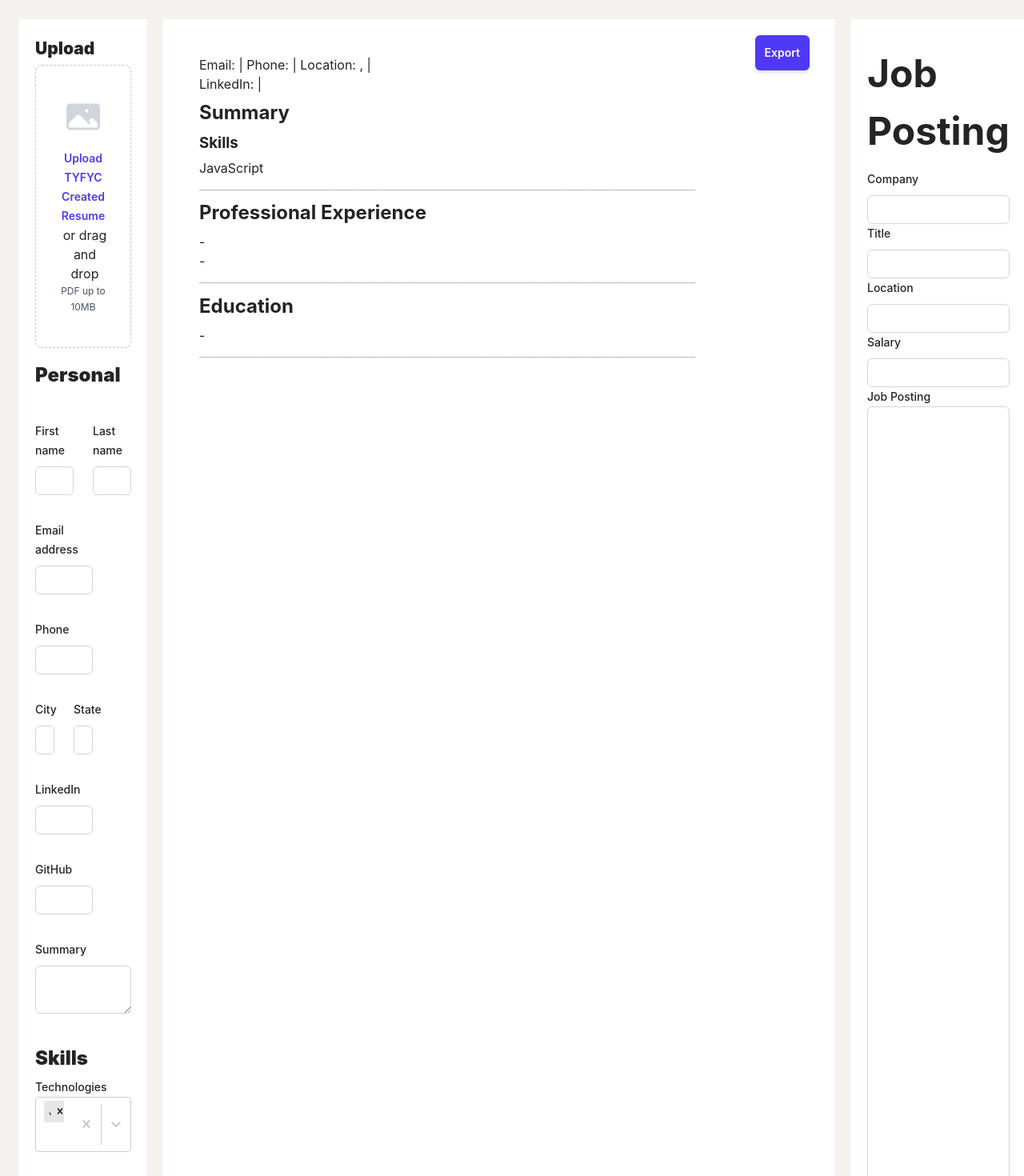
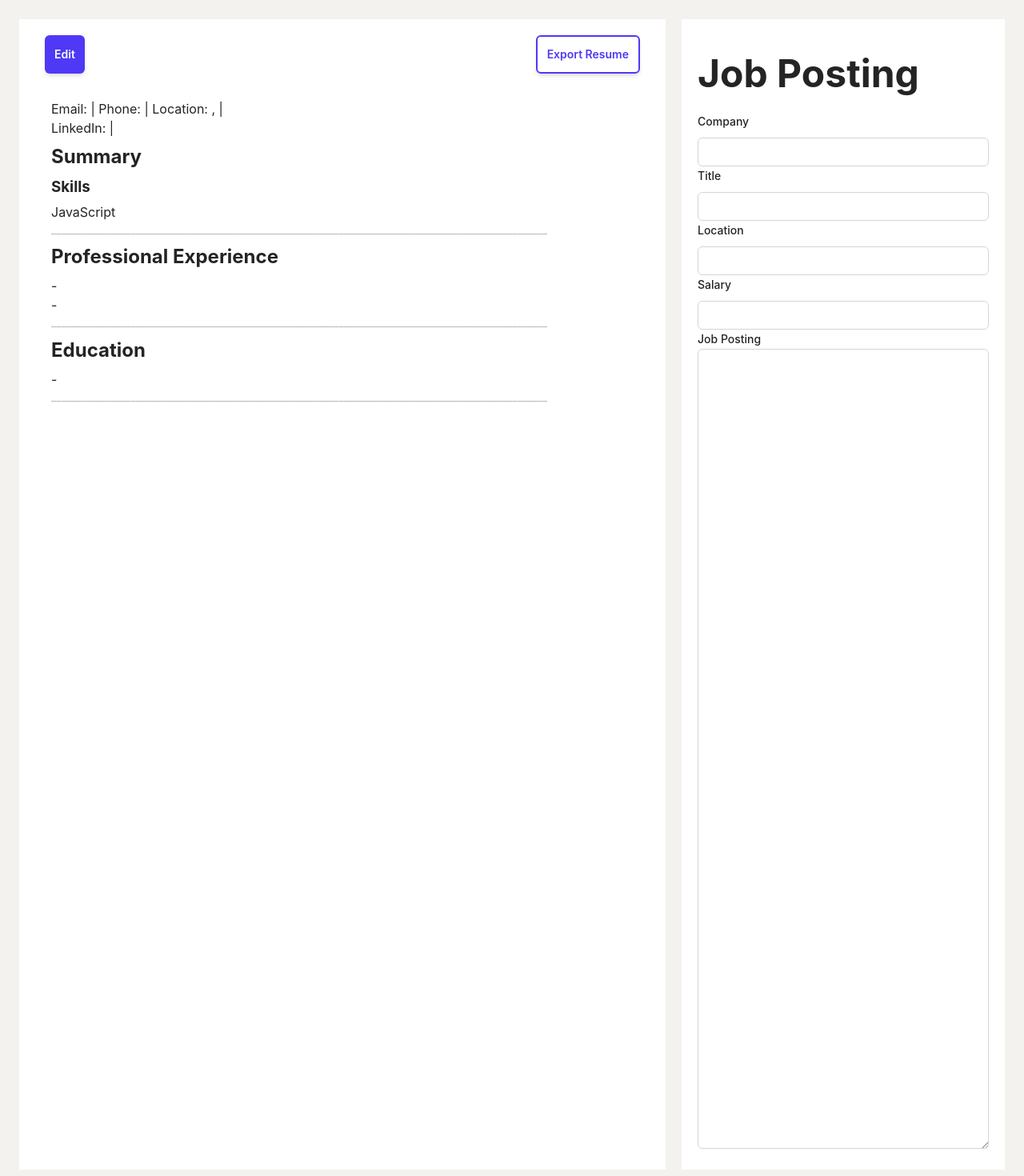
Before and after one commit to jmy-kellogg/tyfyc-react, a React (Vite) app: page / in a window 1280 px wide. Shown: the top 1470 px of the page at 80% size. Built offline with nearby package versions, Linux system fonts and the light colour scheme.

Commit message:
consolidate resume input form and doc

```diff
--- a/src/client/App.tsx
+++ b/src/client/App.tsx
@@ -1,11 +1,10 @@
 import { useState, useEffect } from "react";
 
-import ManualForm from "./components/ManualForm";
-import FormattedDoc from "./components/FormattedDoc";
 import JobPosting from "./components/JobPosting";
+import Resume from "./components/resume";
 
 function App() {
-  const [view, setView] = useState("job");
+  const [view, setView] = useState("resume");
   const [smallDisplay, setSmallDisplay] = useState(false);
 
   const updateScreenSize = () => {
@@ -27,19 +26,11 @@ function App() {
         <div className="flex">
           <button
             className={`m-1 ml-0 w-24 rounded-t-lg p-3 hover:cursor-pointer hover:font-bold${
-              view == "form" ? " font-bold bg-white mb-0" : ""
+              view == "resume" ? " font-bold bg-white mb-0" : ""
             }`}
-            onClick={() => setView("form")}
+            onClick={() => setView("resume")}
           >
-            Input
-          </button>
-          <button
-            className={`m-1 ml-0 w-24 rounded-t-lg p-3 hover:cursor-pointer hover:font-bold${
-              view == "preview" ? " font-bold bg-white mb-0" : ""
-            }`}
-            onClick={() => setView("preview")}
-          >
-            Preview
+            Resume
           </button>
           <button
             className={`m-1 ml-0 w-24 rounded-t-lg p-3 hover:cursor-pointer hover:font-bold${
@@ -52,8 +43,7 @@ function App() {
         </div>
       )}
       <div className="flex">
-        {(view == "form" || !smallDisplay) && <ManualForm />}
-        {(view == "preview" || !smallDisplay) && <FormattedDoc />}
+        {(view == "resume" || !smallDisplay) && <Resume />}
         {(view == "job" || !smallDisplay) && <JobPosting />}
       </div>
     </>
--- a/src/client/components/FormattedDoc.css
+++ b/src/client/components/resume/Document.css
@@ -1,7 +1,3 @@
-#element-to-convert {
-  width: 750px;
-  margin: 25px;
-}
 
 h1 {
   font-size: 3em;
--- a/src/client/components/FormattedDoc.tsx
+++ b/src/client/components/resume/Document.tsx
@@ -1,6 +1,5 @@
-import jsPDF from "jspdf";
 import { useSelector } from "react-redux";
-import "./FormattedDoc.css";
+import "./Document.css";
 
 import type {
   State,
@@ -8,9 +7,9 @@ import type {
   EducationList,
   JobsList,
   SkillsList,
-} from "../../types";
+} from "../../../types";
 
-function FormattedDoc() {
+function Document() {
   const personal: PersonalState = useSelector((state: State) => state.personal);
   const jobs: JobsList = useSelector((state: State) => state.jobs.list);
   const skills: SkillsList = useSelector((state: State) => state.skills.list);
@@ -28,33 +27,9 @@ function FormattedDoc() {
     return line;
   };
 
-  const onPrint = () => {
-    const element = document.getElementById("element-to-convert");
-    const doc = new jsPDF();
-
-    // extra details we can reference when importing
-    doc.setProperties({
-      author: "tyfyc",
-      keywords: "resume",
-    });
-    doc.html(element, {
-      callback: function (doc) {
-        doc.save("sample-document.pdf");
-      },
-      width: 170,
-      windowWidth: 650,
-    });
-  };
-
   return (
     <>
-      <div className="bg-white p-5">
-        <button
-          className="sticky float-right  rounded-md bg-indigo-600 mx-3 p-3 text-sm font-semibold text-white shadow-md hover:bg-indigo-500 hover:cursor-pointer"
-          onClick={onPrint}
-        >
-          Export
-        </button>
+      <div className="bg-white p-5 w-3xl">
         <div id="element-to-convert">
           <div>
             <div>
@@ -115,4 +90,4 @@ function FormattedDoc() {
   );
 }
 
-export default FormattedDoc;
+export default Document;
--- a/src/client/components/ManualForm.tsx
+++ b/src/client/components/resume/Edit.tsx
@@ -1,12 +1,12 @@
 import { ChangeEvent } from "react";
 import { useSelector, useDispatch } from "react-redux";
-import { updatePersonal } from "../store/reducers/personalSlice";
-import Jobs from "./inputs/Jobs";
-import Education from "./inputs/Education";
-import Skills from "./inputs/Skills";
-import DocUploader from "./inputs/DocUploader";
+import { updatePersonal } from "../../store/reducers/personalSlice";
+import Jobs from "../inputs/Jobs";
+import Education from "../inputs/Education";
+import Skills from "../inputs/Skills";
+import DocUploader from "../inputs/DocUploader";
 
-import type { State, PersonalState } from "../../types";
+import type { State, PersonalState } from "../../../types";
 
 function ManualForm() {
   const personal: PersonalState = useSelector((state: State) => state.personal);
@@ -22,13 +22,13 @@ function ManualForm() {
 
   return (
     <>
-      <div className="bg-white mr-5 p-5">
+      <div className="bg-white p-5 w-3xl">
         <form>
           <DocUploader />
           <h2>
             <b>Personal</b>
           </h2>
-          <div className="mt-10 grid grid-cols-1 gap-x-6 gap-y-8 sm:grid-cols-6">
+          <div className="grid grid-cols-1 gap-x-6 gap-y-8 sm:grid-cols-6">
             <div className="sm:col-span-3">
               <label className="block text-sm/6 font-medium">First name</label>
               <div className="mt-2">
@@ -57,7 +57,7 @@ function ManualForm() {
               </div>
             </div>
 
-            <div className="sm:col-span-4">
+            <div className="sm:col-span-2">
               <label className="block text-sm/6 font-medium">
                 Email address
               </label>
@@ -72,7 +72,7 @@ function ManualForm() {
                 />
               </div>
             </div>
-            <div className="sm:col-span-4">
+            <div className="sm:col-span-1">
               <label className="block text-sm/6 font-medium">Phone</label>
               <div className="mt-2">
                 <input
@@ -86,7 +86,7 @@ function ManualForm() {
               </div>
             </div>
 
-            <div className="sm:col-span-2 sm:col-start-1">
+            <div className="sm:col-span-2">
               <label className="block text-sm/6 font-medium">City</label>
               <div className="mt-2">
                 <input
@@ -100,7 +100,7 @@ function ManualForm() {
               </div>
             </div>
 
-            <div className="sm:col-span-2">
+            <div className="sm:col-span-1">
               <label className="block text-sm/6 font-medium">State</label>
               <div className="mt-2">
                 <input
@@ -113,7 +113,7 @@ function ManualForm() {
                 />
               </div>
             </div>
-            <div className="sm:col-span-4">
+            <div className="sm:col-span-3">
               <label className="block text-sm/6 font-medium">LinkedIn</label>
               <div className="mt-2">
                 <input
@@ -127,7 +127,7 @@ function ManualForm() {
               </div>
             </div>
 
-            <div className="sm:col-span-4">
+            <div className="sm:col-span-3">
               <label className="block text-sm/6 font-medium">GitHub</label>
               <div className="mt-2">
                 <input
--- /dev/null
+++ b/src/client/components/resume/Index.tsx
@@ -0,0 +1,61 @@
+import jsPDF from "jspdf";
+import { useState } from "react";
+import { useSelector } from "react-redux";
+
+import Document from "./Document";
+import Edit from "./Edit";
+import type { State } from "../../../types";
+
+function Resume() {
+  const [showForm, setShowForm] = useState(false);
+  const lastName: string = useSelector(
+    (state: State) => state.personal.lastName
+  );
+
+  const onPrint = () => {
+    const element = document.getElementById("element-to-convert");
+    const doc = new jsPDF();
+
+    if (element) {
+      doc.setProperties({
+        author: "tyfyc",
+        keywords: "resume",
+      });
+      doc.html(element, {
+        callback: function (doc) {
+          doc.save(`${lastName}_resume.pdf`);
+        },
+        width: 170,
+        windowWidth: 650,
+        margin: 5,
+        autoPaging: "text",
+      });
+    }
+  };
+
+  return (
+    <>
+      <div className="bg-white p-5">
+        <div className="flex place-content-between">
+          <button
+            className="rounded-md bg-indigo-600 mx-3 p-3 text-sm font-semibold text-white shadow-md hover:bg-indigo-500 hover:cursor-pointer"
+            onClick={() => setShowForm(!showForm)}
+          >
+            {showForm ? "Preview" : "Edit"}
+          </button>
+          {!showForm && (
+            <button
+              className="rounded-md border-2 border-indigo-600 mx-3 p-3 text-sm font-semibold text-indigo-600 shadow-md hover:bg-indigo-500 hover:text-white hover:cursor-pointer"
+              onClick={onPrint}
+            >
+              Export Resume
+            </button>
+          )}
+        </div>
+        {showForm ? <Edit /> : <Document />}
+      </div>
+    </>
+  );
+}
+
+export default Resume;
```
